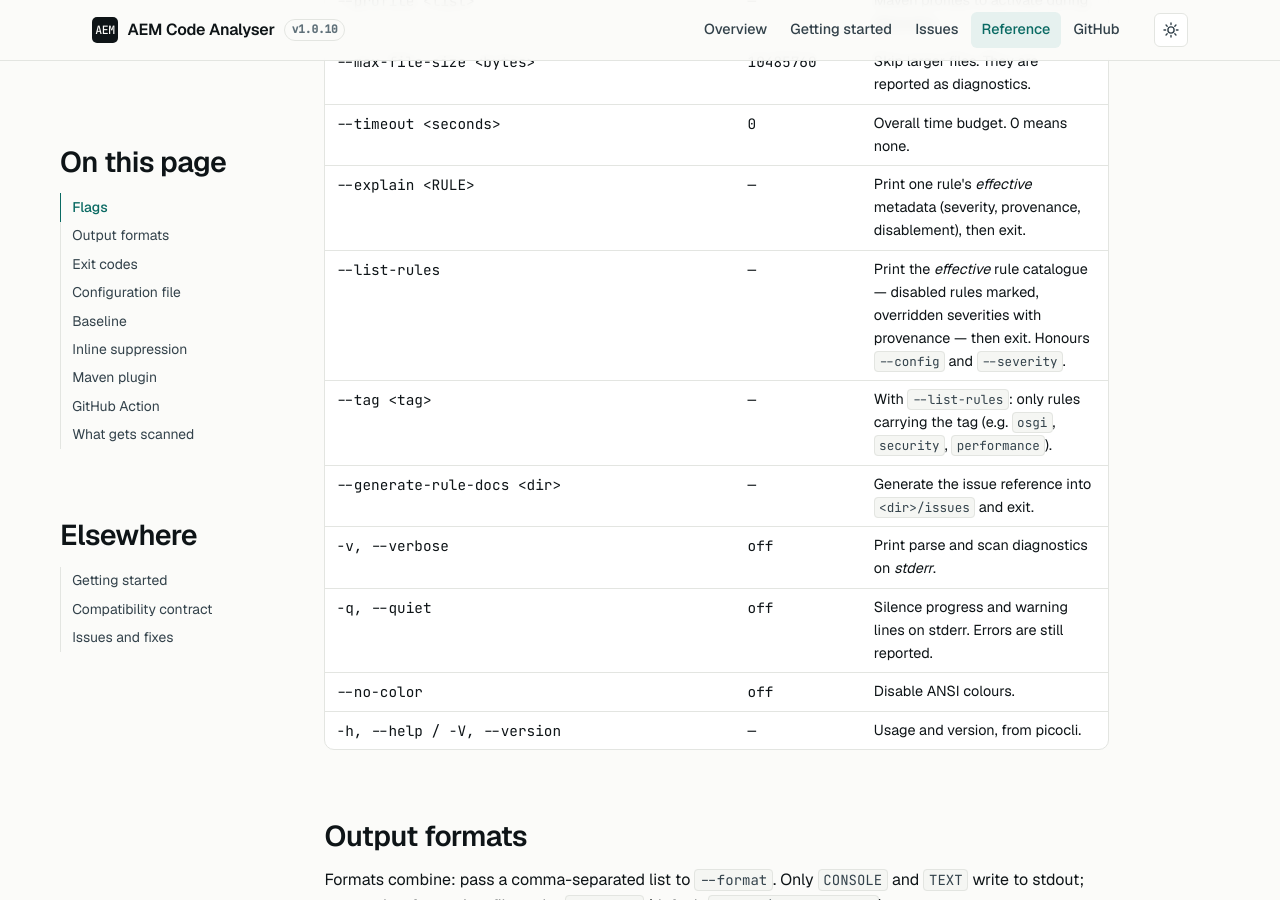
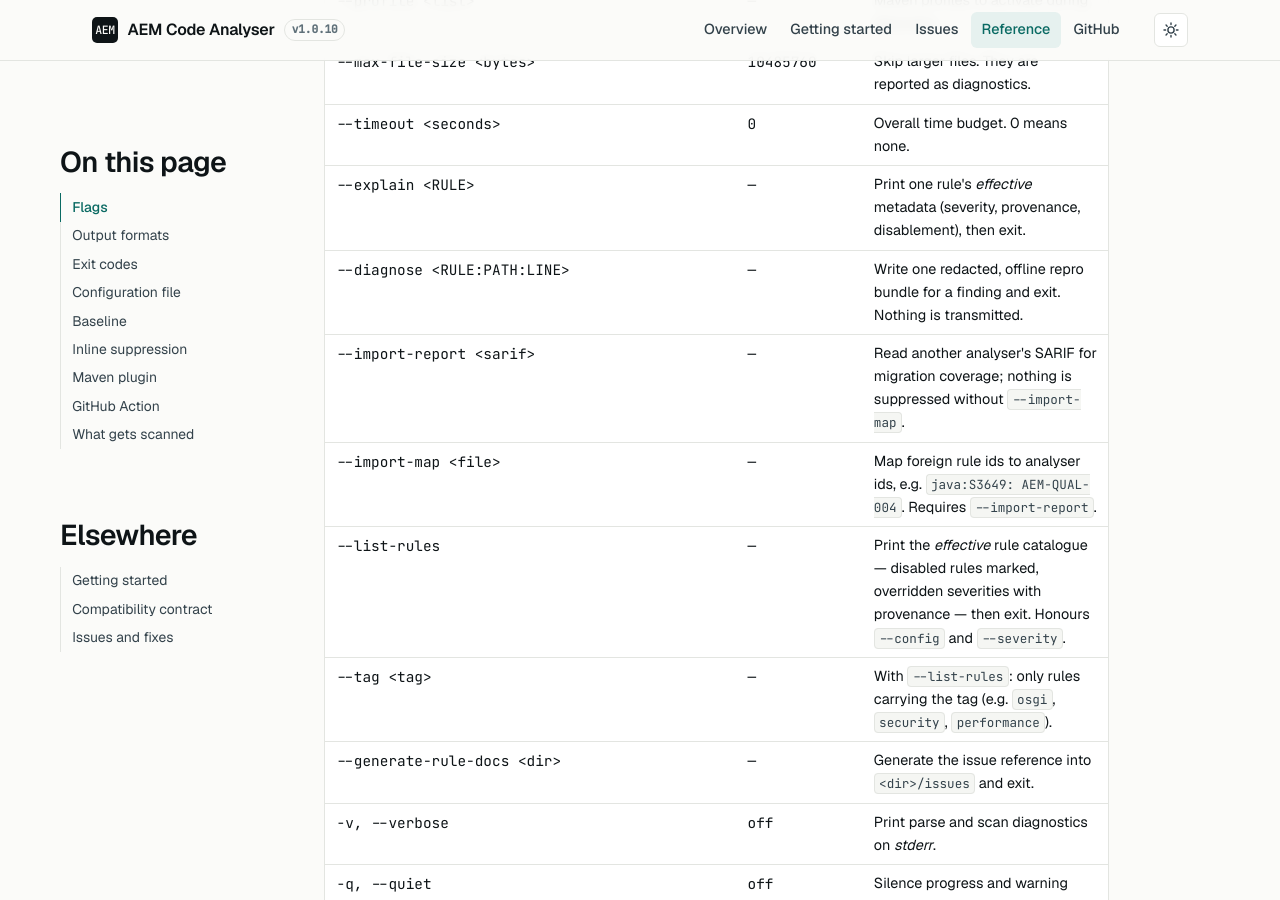
Before and after one commit to RohithV16/aem-code-analyser, a Jekyll site: the page built from docs/reference/index.html, in a window 1280 px wide and 900 px high, scrolled down 2493 px. Built offline with Jekyll 4.4.1, drawn with Linux system fonts in a browser that asks for light colours.

Commit message:
docs(tooling): document --diagnose and foreign-SARIF import flags

```diff
--- a/docs/reference/index.html
+++ b/docs/reference/index.html
@@ -79,6 +79,9 @@ description: Every flag, output format, exit code, configuration key and suppres
             <tr><td class="mono nowrap">--max-file-size &lt;bytes&gt;</td><td class="mono">10485760</td><td>Skip larger files. They are reported as diagnostics.</td></tr>
             <tr><td class="mono nowrap">--timeout &lt;seconds&gt;</td><td class="mono">0</td><td>Overall time budget. 0 means none.</td></tr>
             <tr><td class="mono nowrap">--explain &lt;RULE&gt;</td><td class="mono">—</td><td>Print one rule's <em>effective</em> metadata (severity, provenance, disablement), then exit.</td></tr>
+            <tr><td class="mono nowrap">--diagnose &lt;RULE:PATH:LINE&gt;</td><td class="mono">—</td><td>Write one redacted, offline repro bundle for a finding and exit. Nothing is transmitted.</td></tr>
+            <tr><td class="mono nowrap">--import-report &lt;sarif&gt;</td><td class="mono">—</td><td>Read another analyser's SARIF for migration coverage; nothing is suppressed without <code>--import-map</code>.</td></tr>
+            <tr><td class="mono nowrap">--import-map &lt;file&gt;</td><td class="mono">—</td><td>Map foreign rule ids to analyser ids, e.g. <code>java:S3649: AEM-QUAL-004</code>. Requires <code>--import-report</code>.</td></tr>
             <tr><td class="mono nowrap">--list-rules</td><td class="mono">—</td><td>Print the <em>effective</em> rule catalogue — disabled rules marked, overridden severities with provenance — then exit. Honours <code>--config</code> and <code>--severity</code>.</td></tr>
             <tr><td class="mono nowrap">--tag &lt;tag&gt;</td><td class="mono">—</td><td>With <code>--list-rules</code>: only rules carrying the tag (e.g. <code>osgi</code>, <code>security</code>, <code>performance</code>).</td></tr>
             <tr><td class="mono nowrap">--generate-rule-docs &lt;dir&gt;</td><td class="mono">—</td><td>Generate the issue reference into <code>&lt;dir&gt;/issues</code> and exit.</td></tr>
```
